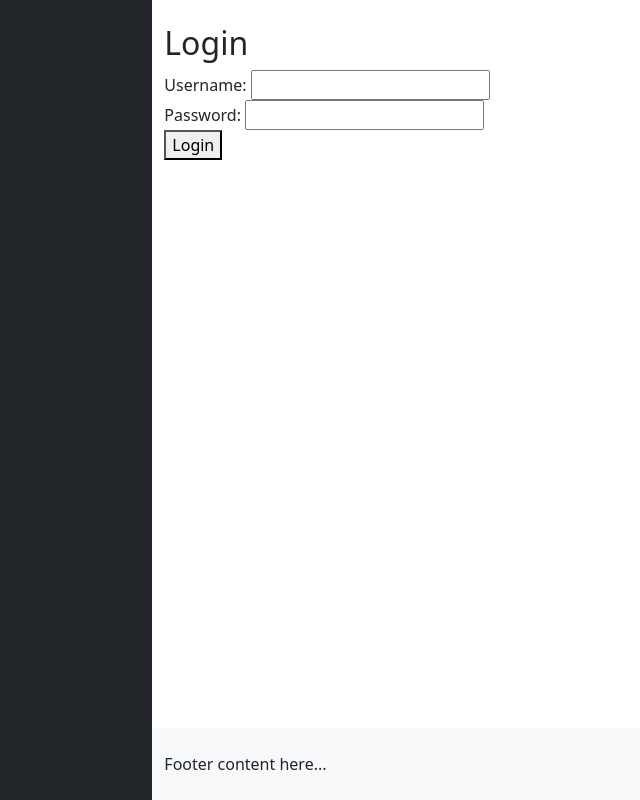
After one commit to anshulthakur/stockboard, a Django app: page /login/ in a window 1280 px wide. The commit adds this page. Shown: the whole page, without its empty margins (61-701 px from the left). Run offline with Django 4.2, Linux system fonts and the light colour scheme; parts of the project's set-up code (start-up, migrations or seed data) failed here and were passed over; some libraries are stand-ins or nearby versions.

Commit message:
Add login/logout pages and force redirect to auth pages if not logged in

```diff
--- /dev/null
+++ b/portfolio/templates/login.html
@@ -0,0 +1,32 @@
+<!-- templates/login.html -->
+{% extends "portfolio/base.html" %}
+{% block header %}
+  <title>Login to Findependence</title>
+{% endblock %}
+
+{% block sidebar %}
+{% endblock %}
+
+{% block content %}
+<main class="row overflow-auto">
+    <div class="col pt-4">
+        <h2>Login</h2>
+        <form method="post" action="{% url 'login' %}?next={{ request.GET.next }}">
+            {% csrf_token %}
+            <div class="form-group">
+                <label for="username">Username:</label>
+                <input type="text" name="username" id="username" required>
+            </div>
+            <div class="form-group">
+                <label for="password">Password:</label>
+                <input type="password" name="password" id="password" required>
+            </div>
+            <button type="submit">Login</button>
+        </form>
+
+        {% if form.errors %}
+            <p style="color:red;">Invalid username or password</p>
+        {% endif %}
+    </div>
+</main>
+{% endblock %}
--- a/portfolio/templates/portfolio/base.html
+++ b/portfolio/templates/portfolio/base.html
@@ -4,7 +4,9 @@
 <head>
   <meta charset="UTF-8">
   <meta name="viewport" content="width=device-width, initial-scale=1.0">
+  {% block header %}
   <title>Findependence</title>
+  {% endblock %}
   <link href="{% static 'css/bootstrap.min.css' %}" rel="stylesheet">
   <link href="{% static 'css/custom.css' %} rel="stylesheet">
   <link href="https://cdn.jsdelivr.net/npm/bootstrap-icons@1.11.3/font/bootstrap-icons.min.css" rel="stylesheet">
@@ -74,7 +76,14 @@
                         <li>
                             <hr class="dropdown-divider">
                         </li>
-                        <li><a class="dropdown-item" href="#">Sign out</a></li>
+                        <li>
+                            <form method="post" action="{% url 'logout' %}" style="display: inline;">
+                                {% csrf_token %}
+                                <button type="submit" class="dropdown-item">
+                                    Sign out
+                                </button>
+                            </form>
+                        </li>
                     </ul>
                 </div>
             </div>
--- a/portfolio/views.py
+++ b/portfolio/views.py
@@ -8,9 +8,12 @@ from django_filters.rest_framework import DjangoFilterBackend
 from portfolio.serializers import *
 from datetime import timedelta, datetime
 
+from django.contrib.auth.decorators import login_required
+
 def temp(request):
     return render(request, "portfolio/lander.html", context={})
 
+@login_required
 def overview(request):
     enabled_modules = {'Stocks': {},
                        'Crypto': {},
@@ -20,6 +23,7 @@ def overview(request):
                'module': 'overview', }
     return render(request, "portfolio/render.html", context=context)
 
+@login_required
 def accounts(request):
     enabled_modules = {'Stocks': {},
                        'Crypto': {},
@@ -29,6 +33,7 @@ def accounts(request):
                'module': 'accounts', }
     return render(request, "portfolio/render.html", context=context)
 
+@login_required
 def wallets(request, asset_type):
     enabled_modules = {'Stocks': {},
                        'Crypto': {},
@@ -39,6 +44,7 @@ def wallets(request, asset_type):
                'module': 'wallet', }
     return render(request, "portfolio/render.html", context=context)
 
+@login_required
 def orderbook(request, asset_type):
     enabled_modules = {'Stocks': {},
                        'Crypto': {},
--- a/settings.py
+++ b/settings.py
@@ -125,3 +125,6 @@ REST_FRAMEWORK = {
 }
 
 DEFAULT_AUTO_FIELD = "django.db.models.BigAutoField"
+
+LOGIN_URL = '/login/'
+LOGIN_REDIRECT_URL = '/portfolio/overview'  # Redirect to the homepage after login
--- a/urls.py
+++ b/urls.py
@@ -15,6 +15,7 @@ Including another URLconf
     2. Add a URL to urlpatterns:  path('blog/', include('blog.urls'))
 """
 from django.contrib import admin
+from django.contrib.auth import views as auth_views
 from django.urls import path, include
 from django.conf.urls.static import static
 from django.conf import settings
@@ -26,6 +27,8 @@ admin.autodiscover()
 urlpatterns = [
     path("portfolio/", include("portfolio.urls"), name="portfolio-app"),
     path("admin/", admin.site.urls),
+    path('login/', auth_views.LoginView.as_view(template_name='login.html'), name='login'),
+    path('logout/', auth_views.LogoutView.as_view(template_name='logout.html'), name='logout'),
     path("", include("webui.urls")),
 ]
 
```
Also changed, not shown: portfolio/templates/logout.html (added, +17 -0 lines), portfolio/tests/user_flows.md (added, +19 -0 lines).
